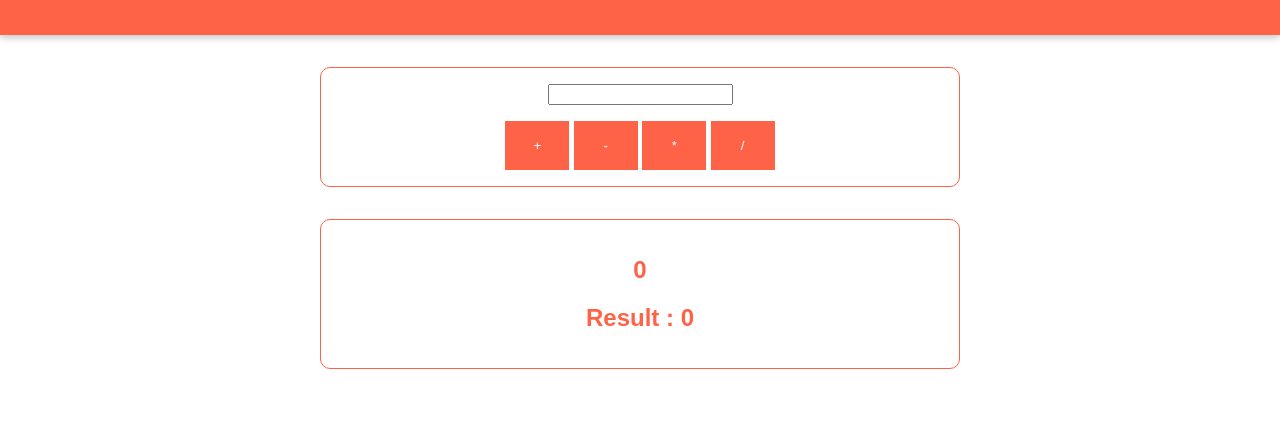
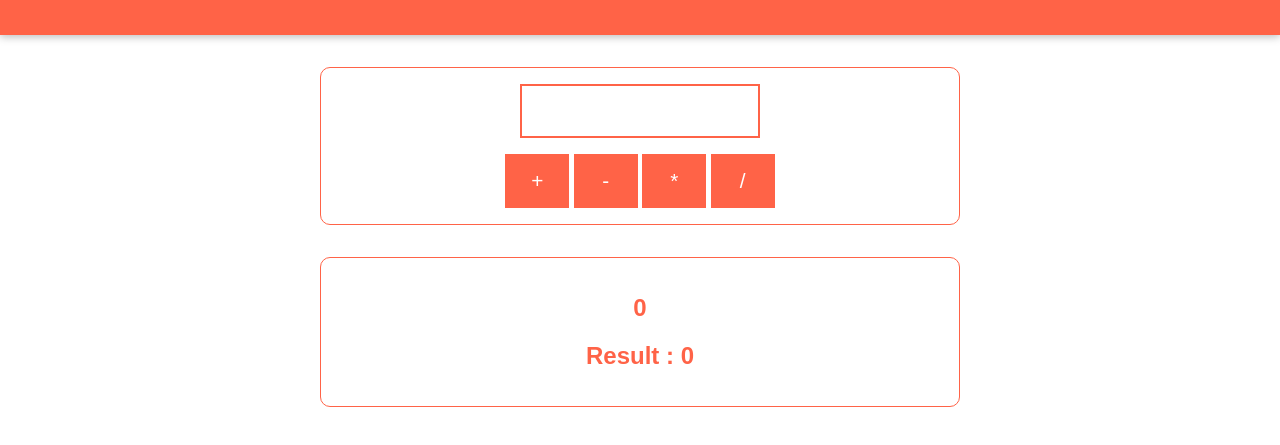
Before and after one commit to sumanmannacs1996/JavaScriptBasic, a plain HTML site: page 1.Calculator/index.html in a window 1280 px wide. Shown: the part 77-522 px from the top of the page. Drawn offline with Linux system fonts and the light colour scheme.

Commit message:
style change

```diff
--- a/1.Calculator/assets/style/app.css
+++ b/1.Calculator/assets/style/app.css
@@ -31,9 +31,9 @@ header {
     max-width: 90%;
 }
 
-#calcultor input{
-    font-size: 3rem;
-    width: 10rem;
+#input-mumber{
+    font-size: 2.5rem;
+    width: 15rem;
     padding: 0.15rem;
     margin: auto;
     display: block;
@@ -49,8 +49,9 @@ header {
      background: tomato;
      color: white;
      border: 1px solid tomato;
-     padding: 1rem;
+     padding: 0.9rem;
      cursor: pointer;
+     font-size: 1.3rem;
  }
 
  #calculator button:focus {
@@ -59,8 +60,8 @@ header {
 
   #calculator button:hover,
   #calculator button:active{
-      background: gray;
-      border-color: gray;
+      background: black;
+      border-color: black;
   }
 
   #calc-actions button {
```
